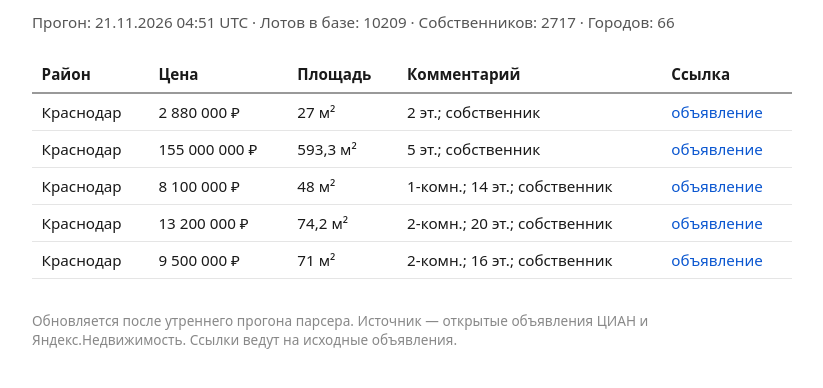
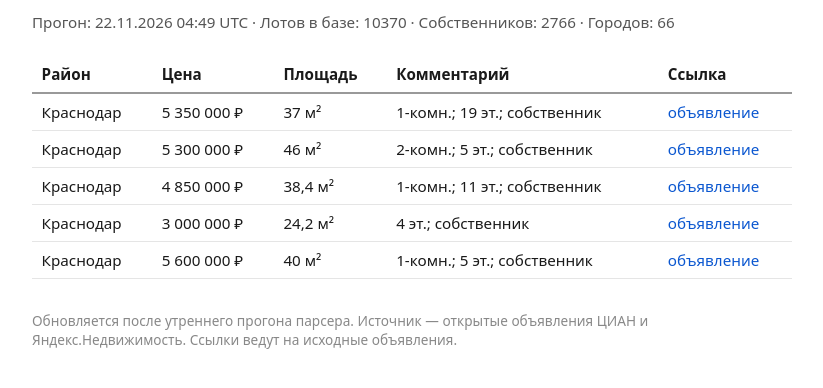
Before and after one commit to isaafoks-collab/realtor-service, a plain HTML site: page index.html in a window 1280 px wide. Shown: the part 66-454 px from the top of the page, without its empty margins (228-1051 px from the left). Drawn offline with Linux system fonts and the light colour scheme.

Commit message:
витрина: авто-обновление после утреннего прогона

```diff
--- a/index.html
+++ b/index.html
@@ -3,7 +3,7 @@
 <head>
 <meta charset="utf-8">
 <meta name="viewport" content="width=device-width, initial-scale=1">
-<title>Свежие лоты-собственники — 21.11.2026 04:51 UTC</title>
+<title>Свежие лоты-собственники — 22.11.2026 04:49 UTC</title>
 <style>
  body { font-family: system-ui, -apple-system, Segoe UI, Roboto, sans-serif;
         max-width: 760px; margin: 2rem auto; padding: 0 1rem; color: #1a1a1a; }
@@ -19,15 +19,15 @@
 </head>
 <body>
 <h1>Свежие лоты-собственники</h1>
-<div class="counters">Прогон: 21.11.2026 04:51 UTC &middot; Лотов в базе: 10209
- &middot; Собственников: 2717 &middot; Городов: 66</div>
+<div class="counters">Прогон: 22.11.2026 04:49 UTC &middot; Лотов в базе: 10370
+ &middot; Собственников: 2766 &middot; Городов: 66</div>
 <table>
 <tr><th>Район</th><th>Цена</th><th>Площадь</th><th>Комментарий</th><th>Ссылка</th></tr>
-<tr><td>Краснодар</td><td>2 880 000 ₽</td><td>27 м²</td><td>2 эт.; собственник</td><td><a href="https://www.cian.ru/sale/flat/336685580/">объявление</a></td></tr>
-<tr><td>Краснодар</td><td>155 000 000 ₽</td><td>593,3 м²</td><td>5 эт.; собственник</td><td><a href="https://www.cian.ru/sale/flat/336594849/">объявление</a></td></tr>
-<tr><td>Краснодар</td><td>8 100 000 ₽</td><td>48 м²</td><td>1-комн.; 14 эт.; собственник</td><td><a href="https://www.cian.ru/sale/flat/336609976/">объявление</a></td></tr>
-<tr><td>Краснодар</td><td>13 200 000 ₽</td><td>74,2 м²</td><td>2-комн.; 20 эт.; собственник</td><td><a href="https://www.cian.ru/sale/flat/334021647/">объявление</a></td></tr>
-<tr><td>Краснодар</td><td>9 500 000 ₽</td><td>71 м²</td><td>2-комн.; 16 эт.; собственник</td><td><a href="https://www.cian.ru/sale/flat/336585386/">объявление</a></td></tr>
+<tr><td>Краснодар</td><td>5 350 000 ₽</td><td>37 м²</td><td>1-комн.; 19 эт.; собственник</td><td><a href="https://www.cian.ru/sale/flat/336679260/">объявление</a></td></tr>
+<tr><td>Краснодар</td><td>5 300 000 ₽</td><td>46 м²</td><td>2-комн.; 5 эт.; собственник</td><td><a href="https://www.cian.ru/sale/flat/336685095/">объявление</a></td></tr>
+<tr><td>Краснодар</td><td>4 850 000 ₽</td><td>38,4 м²</td><td>1-комн.; 11 эт.; собственник</td><td><a href="https://www.cian.ru/sale/flat/336672604/">объявление</a></td></tr>
+<tr><td>Краснодар</td><td>3 000 000 ₽</td><td>24,2 м²</td><td>4 эт.; собственник</td><td><a href="https://www.cian.ru/sale/flat/335431455/">объявление</a></td></tr>
+<tr><td>Краснодар</td><td>5 600 000 ₽</td><td>40 м²</td><td>1-комн.; 5 эт.; собственник</td><td><a href="https://www.cian.ru/sale/flat/336694784/">объявление</a></td></tr>
 </table>
 <footer>Обновляется после утреннего прогона парсера. Источник — открытые
 объявления ЦИАН и Яндекс.Недвижимость. Ссылки ведут на исходные объявления.</footer>
```
